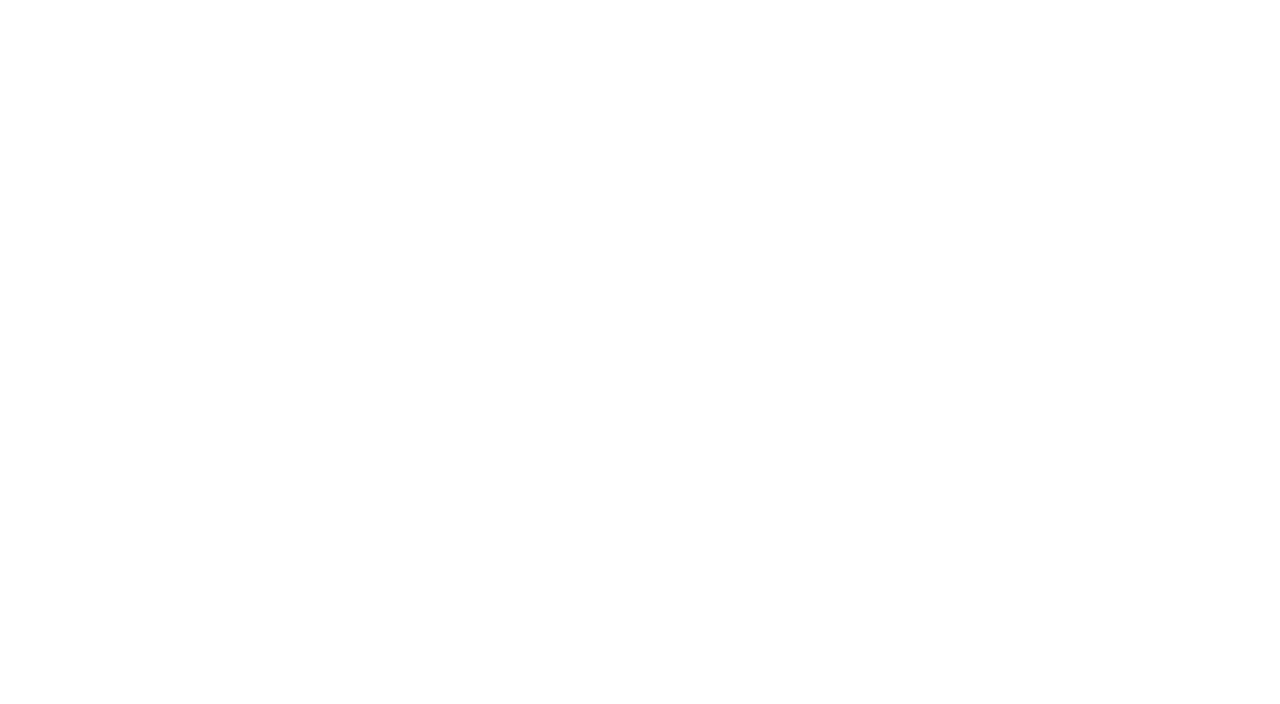
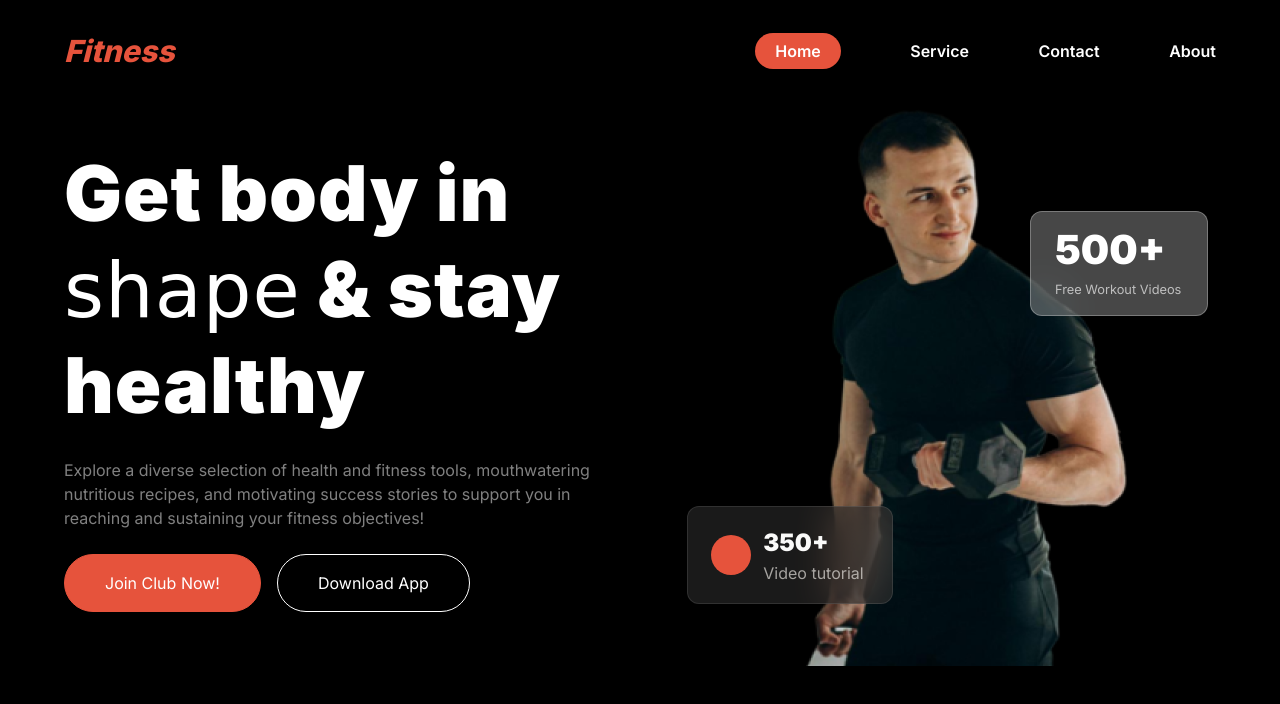
Before and after one commit to rukonuzzamantopu/assigment2, a plain HTML site: page index.html in a window 1280 px wide. Drawn offline with Linux system fonts and the light colour scheme.

Commit message:
add banner section

```diff
--- a/index.css
+++ b/index.css
@@ -0,0 +1,212 @@
+/* fonts */
+@import url("https://fonts.googleapis.com/css2?family=Inter:wght@100..900&display=swap");
+
+/* variables */
+:root {
+  /* font-weight */
+  --medium: 500;
+  --semi-bold: 600;
+  --bold: 700;
+  --extra-bold: 800;
+
+  --black: 900;
+
+  /* color */
+  /* red */
+  --clr-red: rgb(230, 83, 60);
+  /* white */
+  --clr-white-1: rgb(255, 255, 255);
+  --clr-white-2: rgb(250, 250, 249);
+  /* gray */
+  --clr-gray-1: rgba(255, 255, 255, 0.5);
+  --clr-gray-2: rgba(255, 255, 255, 0.277);
+  --clr-gray-3: rgba(255, 255, 255, 0.65);
+  --clr-gray-4: rgba(255, 255, 255, 0.1);
+  --clr-gray-5: rgba(48, 48, 48, 0.54);
+  --clr-gray-6: rgba(239, 237, 232, 0.65);
+  /* black */
+  --clr-black: rgb(34, 34, 34);
+}
+
+/* global styles */
+* {
+  margin: 0;
+  padding: 0;
+  box-sizing: border-box;
+  font-family: "Inter", sans-serif;
+  outline: none;
+}
+body {
+  background-color: #000000;
+  font-weight: 400;
+  line-height: 1.5;
+}
+h1,
+h2,
+h3,
+h4 {
+  line-height: 1.25;
+}
+ul {
+  list-style-type: none;
+}
+a {
+  text-decoration: none;
+}
+.section {
+  width: 90vw;
+  margin: 0 auto;
+  max-width: 1170px;
+}
+.display-flex {
+  display: flex;
+}
+.p-1 {
+  color: var(--clr-gray-1);
+  font-size: 1rem;
+}
+.btn {
+  cursor: pointer;
+  color: var(--clr-white-1);
+  background-color: var(--clr-red);
+  border-radius: 2.63rem;
+  padding: 1rem 2.5rem;
+  font-size: 1rem;
+  font: var(--semi-bold);
+  border: 1px solid var(--clr-red);
+}
+.btn-cart {
+  cursor: pointer;
+  color: var(--clr-white-1);
+  background-color: var(--clr-red);
+  font-size: 1rem;
+  padding: 0.625rem 1rem;
+  font: var(--semi-bold);
+  border: 1px solid var(--clr-red);
+}
+
+/* navbar styles starts here */
+.navbar {
+  justify-content: space-between;
+  align-items: center;
+  padding-top: 2rem;
+}
+.navbar h3 {
+  width: 10%;
+  font-size: 1.9rem;
+  font-style: italic;
+  font-weight: var(--extra-bold);
+  color: var(--clr-red);
+}
+.navbar ul {
+  width: 40%;
+  justify-content: space-between;
+}
+#special {
+  border-radius: 2rem;
+  background: var(--clr-red);
+  padding: 0.5rem 1.25rem;
+}
+.navbar > ul > li > a {
+  color: var(--clr-white-1);
+  font-size: 1rem;
+  font-weight: var(--semi-bold);
+}
+.navbar-icon {
+  display: none;
+}
+/* navbar styles ends here */
+
+/* banner styles starts here */
+.banner {
+  margin-top: 1rem;
+  align-items: center;
+  gap: 10rem;
+}
+.banner-content {
+  width: 50%;
+}
+.banner-content h1 {
+  color: var(--clr-white-1);
+  font-size: 4.8rem;
+  font-weight: var(--black);
+  letter-spacing: 1px;
+}
+.banner-content p {
+  margin-top: 1.5rem;
+}
+#banner-special {
+  font-family: Cursive;
+  font-weight: normal;
+}
+#btn-special {
+  background-color: transparent;
+  border: 1px solid var(--clr-white-1);
+}
+.btn-container {
+  width: 100%;
+  margin-top: 1.5rem;
+  gap: 1rem;
+}
+.banner-img {
+  width: 100%;
+  position: relative;
+}
+.banner-img img {
+  width: 100%;
+}
+.workout {
+  width: 51%;
+  border: 1px solid var(--clr-gray-2);
+  border-radius: 0.75rem;
+  backdrop-filter: blur(20px);
+  background: var(--clr-gray-2);
+  padding: 0.5rem 1.5rem 1rem;
+  position: absolute;
+  top: 7.825rem;
+  left: 14.375rem;
+}
+.workout-number {
+  color: var(--clr-white-1);
+  font-size: 2.5rem;
+  font-weight: var(--black);
+}
+.workout-content {
+  color: var(--clr-gray-3);
+  font-size: 0.8rem;
+}
+.video-tutorial {
+  width: 59%;
+  border: 1px solid var(--clr-gray-4);
+  border-radius: 0.75rem;
+  backdrop-filter: blur(20px);
+  background: var(--clr-gray-5);
+  align-items: center;
+  position: absolute;
+  top: 26.25rem;
+  right: 16rem;
+}
+.video-tutorial span {
+  width: 40px;
+  height: 40px;
+  border-radius: 100%;
+  color: var(--clr-white-1);
+  background: var(--clr-red);
+  margin: 1.75rem 0.75rem 1.75rem 1.45rem;
+  text-align: center;
+  display: flex;
+  justify-content: center;
+  align-items: center;
+  cursor: pointer;
+}
+.video-tutorial-number {
+  color: var(--clr-white-2);
+  font-size: 1.5rem;
+  font-weight: var(--black);
+  text-align: left;
+}
+.video-tutorial-content {
+  color: var(--clr-gray-6);
+  font-size: 1rem;
+  text-align: left;
+}
--- a/index.html
+++ b/index.html
@@ -4,8 +4,58 @@
     <meta charset="UTF-8">
     <meta name="viewport" content="width=device-width, initial-scale=1.0">
     <title>Fitness</title>
+
+    <link rel="shortcut icon" href="bxl-css3.svg" type="image/x-icon">
+    <link rel="stylesheet" href="index.css">
+    <link rel="stylesheet" href="responsive.css">
+
 </head>
 <body>
 
+     <!-- navbar section starts here -->
+     <nav class="navbar section display-flex">
+        <h3>Fitness</h3>
+        <ul class="display-flex">
+          <li><a id="special" href="">Home</a></li>
+          <li><a href="">Service</a></li>
+          <li><a href="">Contact</a></li>
+          <li><a href="">About</a></li>
+        </ul>
+        <div class="navbar-icon">
+          <i class="fa-solid fa-bars"></i>
+        </div>
+      </nav>
+
+         <!-- header section starts here -->
+    <header class="banner section display-flex">
+        <div class="banner-content">
+          <h1>
+            Get body in <span id="banner-special">shape</span> & stay healthy
+          </h1>
+          <p class="p-1">
+            Explore a diverse selection of health and fitness tools, mouthwatering nutritious recipes, and motivating success stories to support you in reaching and sustaining your fitness objectives!
+          </p>
+          <div class="btn-container display-flex">
+            <button class="btn" id="btn-special-1">Join Club Now!</button>
+            <button class="btn" id="btn-special">Download App</button>
+          </div>
+        </div>
+        <div class="banner-img-container">
+          <div class="banner-img">
+            <img src="./images/Images 2.png" alt="" />
+            <div class="workout">
+              <p class="workout-number">500+</p>
+              <p class="workout-content">Free Workout Videos</p>
+            </div>
+            <div class="video-tutorial display-flex">
+              <span><i class="fa-solid fa-play"></i></span>
+              <div>
+                <p class="video-tutorial-number">350+</p>
+                <p class="video-tutorial-content">Video tutorial</p>
+              </div>
+            </div>
+          </div>
+        </div>
+      </header>
 </body>
 </html>
```
Also changed, not shown: bxl-css3.svg (added), responsive.css (added).
